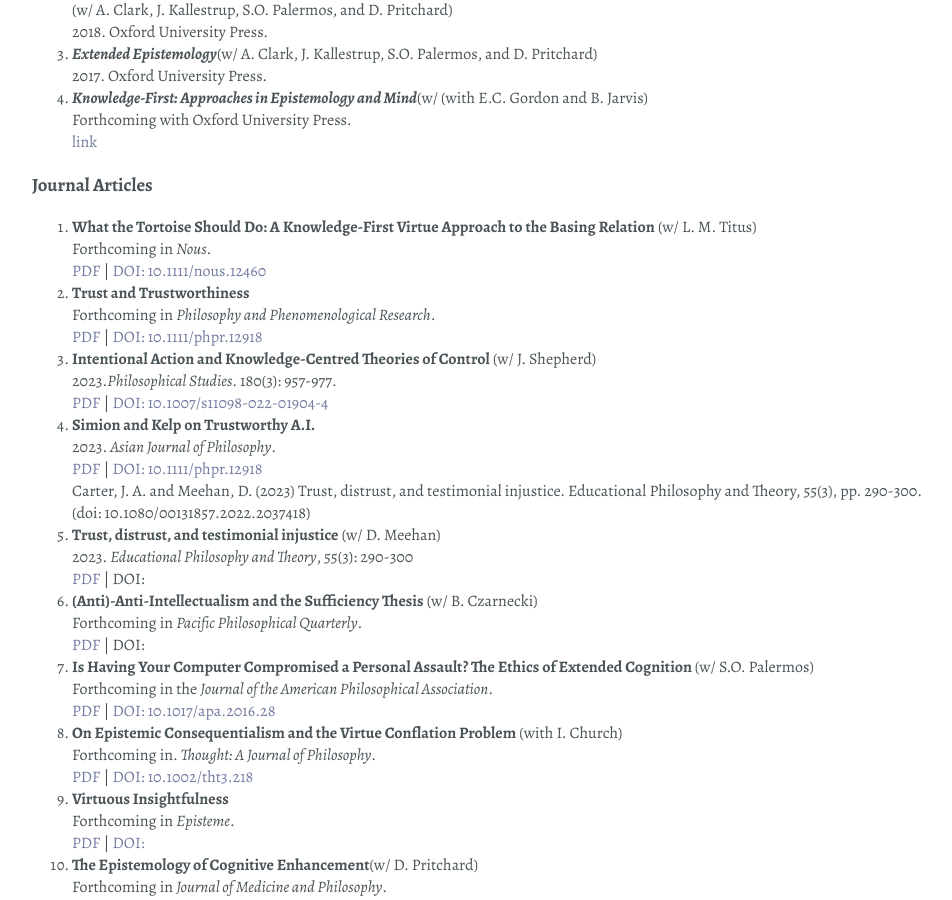
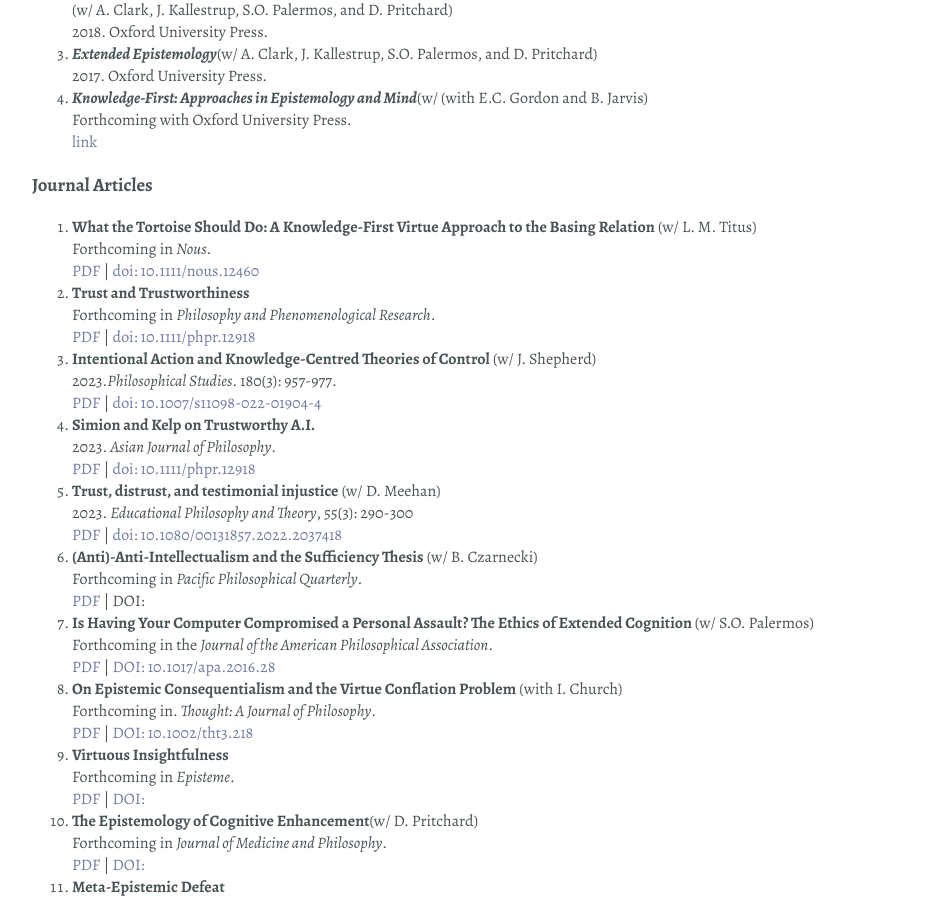
Before and after one commit to jadamcarter/jadamcarter.github.io, a Jekyll site: the page built from index.html, in a window 1280 px wide and 900 px high, scrolled down 974 px. Shown: the whole window, without its empty margins (160-1112 px from the left). Built offline with Jekyll 4.4.1, drawn with Linux system fonts in a browser that asks for light colours; some web fonts are replaced.

Commit message:
meehan update

```diff
--- a/index.html
+++ b/index.html
@@ -66,27 +66,23 @@
 
 <li><strong>What the Tortoise Should Do: A Knowledge-First Virtue Approach to the Basing Relation</strong> (w/ L. M. Titus)<br/>
 Forthcoming in <i>Nous</i>.<br/>
-<a href="https://www.jadamcarter.com/_files/ugd/be9acb_855dfa6e455e47a7be11b238ec70accf.pdf">PDF</a> | <a href="https://onlinelibrary.wiley.com/doi/full/10.1111/nous.12460">DOI: 10.1111/nous.12460</a></li>
+<a href="https://www.jadamcarter.com/_files/ugd/be9acb_855dfa6e455e47a7be11b238ec70accf.pdf">PDF</a> | <a href="https://onlinelibrary.wiley.com/doi/full/10.1111/nous.12460">doi: 10.1111/nous.12460</a></li>
 
 <li><strong>Trust and Trustworthiness</strong><br/>
 Forthcoming in <i>Philosophy and Phenomenological Research</i>.<br/>
-<a href="https://onlinelibrary.wiley.com/doi/epdf/10.1111/phpr.12918">PDF</a> | <a href="https://doi.org/10.1111/phpr.12918">DOI: 10.1111/phpr.12918</a></li>
+<a href="https://onlinelibrary.wiley.com/doi/epdf/10.1111/phpr.12918">PDF</a> | <a href="https://doi.org/10.1111/phpr.12918">doi: 10.1111/phpr.12918</a></li>
 
 <li><strong>Intentional Action and Knowledge-Centred Theories of Control</strong> (w/ J. Shepherd)<br/>
 2023.<i>Philosophical Studies</i>. 180(3): 957-977.<br/>
-<a href="https://link.springer.com/article/10.1007/s11098-022-01904-4">PDF</a> | <a href="http://dx.doi.org/10.1007/s11098-022-01904-4">DOI: 10.1007/s11098-022-01904-4</a></li>
+<a href="https://link.springer.com/article/10.1007/s11098-022-01904-4">PDF</a> | <a href="http://dx.doi.org/10.1007/s11098-022-01904-4">doi: 10.1007/s11098-022-01904-4</a></li>
 
 <li><strong>Simion and Kelp on Trustworthy A.I.</strong><br/>
 2023. <i>Asian Journal of Philosophy</i>.<br/>
-<a href="https://link.springer.com/article/10.1007/s44204-023-00067-1">PDF</a> | <a href="https://link.springer.com/article/10.1007/s44204-023-00067-1">DOI: 10.1111/phpr.12918</a></li>
-
-Carter, J. A. and Meehan, D. (2023) Trust, distrust, and testimonial injustice. Educational Philosophy and Theory, 55(3), pp. 290-300. (doi: 10.1080/00131857.2022.2037418)
-
+<a href="https://link.springer.com/article/10.1007/s44204-023-00067-1">PDF</a> | <a href="https://link.springer.com/article/10.1007/s44204-023-00067-1">doi: 10.1111/phpr.12918</a></li>
 
 <li><strong>Trust, distrust, and testimonial injustice</strong> (w/ D. Meehan)<br/>
 2023. <i>Educational Philosophy and Theory</i>, 55(3): 290-300<br/>
-<a href="https://www.tandfonline.com/doi/epdf/10.1080/00131857.2022.2037418?needAccess=true">PDF</a> | <a href="http://dx.doi.org/10.1080/00131857.2022.2037418"></a>DOI:
-
+<a href="https://www.tandfonline.com/doi/epdf/10.1080/00131857.2022.2037418?needAccess=true">PDF</a> | <a href="http://dx.doi.org/10.1080/00131857.2022.2037418">doi: 10.1080/00131857.2022.2037418</a></li>
 
 <li><strong>(Anti)-Anti-Intellectualism and the Sufficiency Thesis</strong> (w/ B. Czarnecki)<br/>
 Forthcoming in <i>Pacific Philosophical Quarterly</i>.<br/>
```
